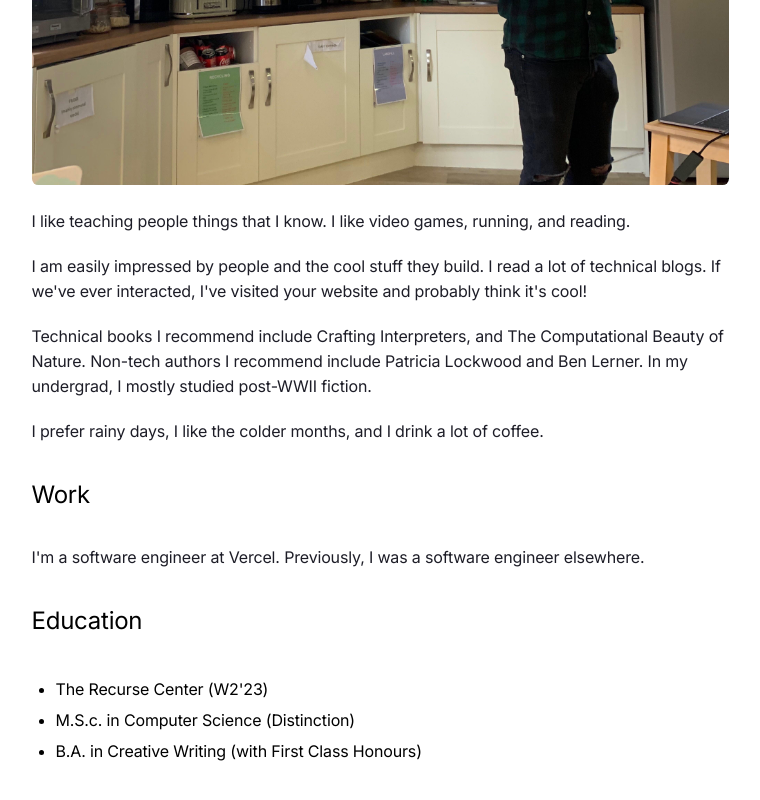
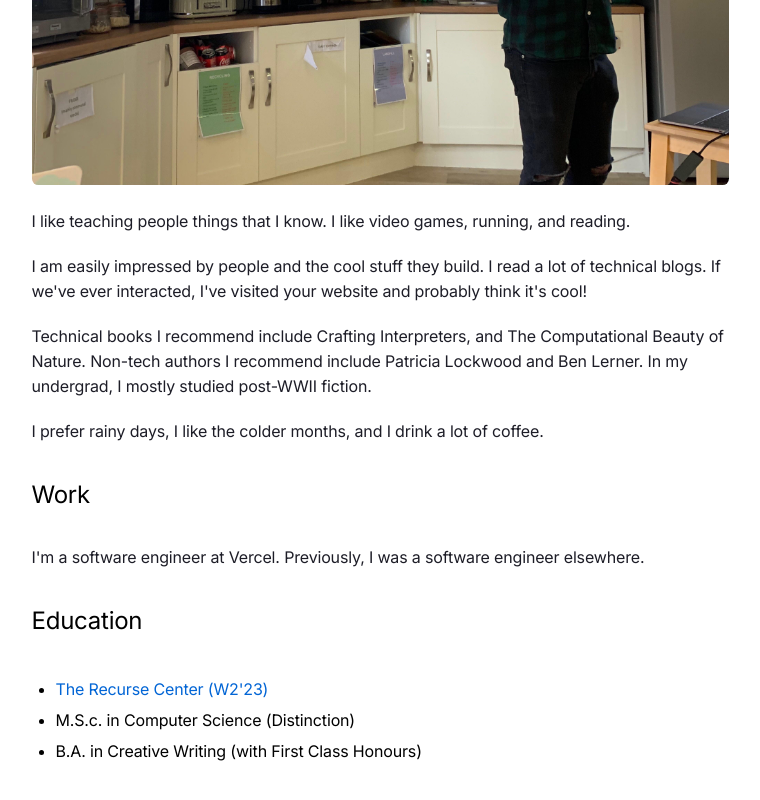
Before and after one commit to healeycodes/healeycodes.com, a Next.js app: page /about in a window 1280 px wide. Shown: the part 654-1454 px from the top of the page, without its empty margins (260-1020 px from the left). Built offline with nearby package versions, Linux system fonts and the light colour scheme.

Commit message:
Add RC link

```diff
--- a/pages/about.tsx
+++ b/pages/about.tsx
@@ -3,6 +3,7 @@ import mePresenting from "../public/assets/presenting-high-res.jpg";
 
 import SpacedImage from "../components/image";
 import Layout from "../components/layout";
+import Link from "next/link";
 
 export default function About() {
   return (
@@ -41,7 +42,7 @@ export default function About() {
         <p>I'm a software engineer at Vercel. Previously, I was a software engineer elsewhere.</p>
         <h2>Education</h2>
         <ul>
-          <li>The Recurse Center (W2'23)</li>
+          <li><Link href="/my-time-at-the-recurse-center">The Recurse Center (W2'23)</Link></li>
           <li>M.S.c. in Computer Science (Distinction)</li>
           <li>B.A. in Creative Writing (with First Class Honours)</li>
         </ul>
```
